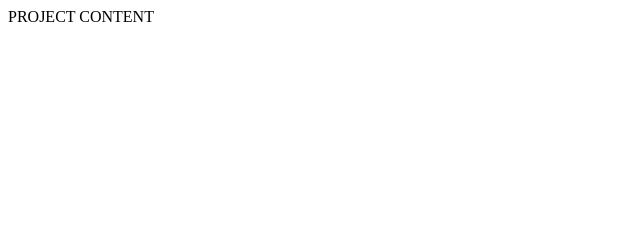
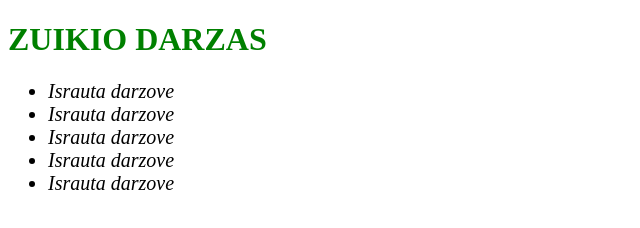
Before and after one commit to Scarab911/19-DOM, a website: page index.html in a window 1280 px wide. Shown: the whole page, without its empty margins (0-640 px from the left). Drawn offline with Linux system fonts and the light colour scheme.

Commit message:
change text and add style class to element

```diff
--- /dev/null
+++ b/css/main.css
@@ -0,0 +1,9 @@
+.antraste {
+  color: green;
+  text-transform: uppercase;
+}
+
+.darzove {
+  font-size: 20px;
+  font-style: italic;
+}
--- a/index.html
+++ b/index.html
@@ -5,11 +5,23 @@
     <meta charset="UTF-8">
     <meta http-equiv="X-UA-Compatible" content="IE=edge">
     <meta name="viewport" content="width=device-width, initial-scale=1.0">
+    <link rel="stylesheet" href="./css/main.css">
     <title>Manipulation with DOM</title>
+
 </head>
 
+
 <body>
-    PROJECT CONTENT
+    <h1>Receptas</h1>
+    <ul>
+        <li>Morkos</li>
+        <li>Bulves</li>
+        <li>Svogunas</li>
+        <li>Vanduo</li>
+        <li>Druska</li>
+
+    </ul>
+    <script type="module" src="./js/main.js" defer></script>
 </body>
 
 </html>
--- /dev/null
+++ b/js/main.js
@@ -0,0 +1,20 @@
+/*
+
+
+
+surasti visus ingredientus ir pakeisti i israuta darzove
+*/
+
+
+const h1DOM = document.querySelector('h1');
+h1DOM.innerText = 'Zuikio darzas';
+h1DOM.classList.add('antraste');
+
+const ingredientasDOM = document.querySelectorAll('li');
+
+
+
+for (let i = 0; i < ingredientasDOM.length; i++) {
+    ingredientasDOM[i].innerText = 'Israuta darzove';
+    ingredientasDOM[i].classList.add('darzove');
+}
```
Also changed, not shown: excersises/02.md (added, +35 -0 lines), excersises/03.md (added, +18 -0 lines), excersises/04.md (added, +19 -0 lines).
